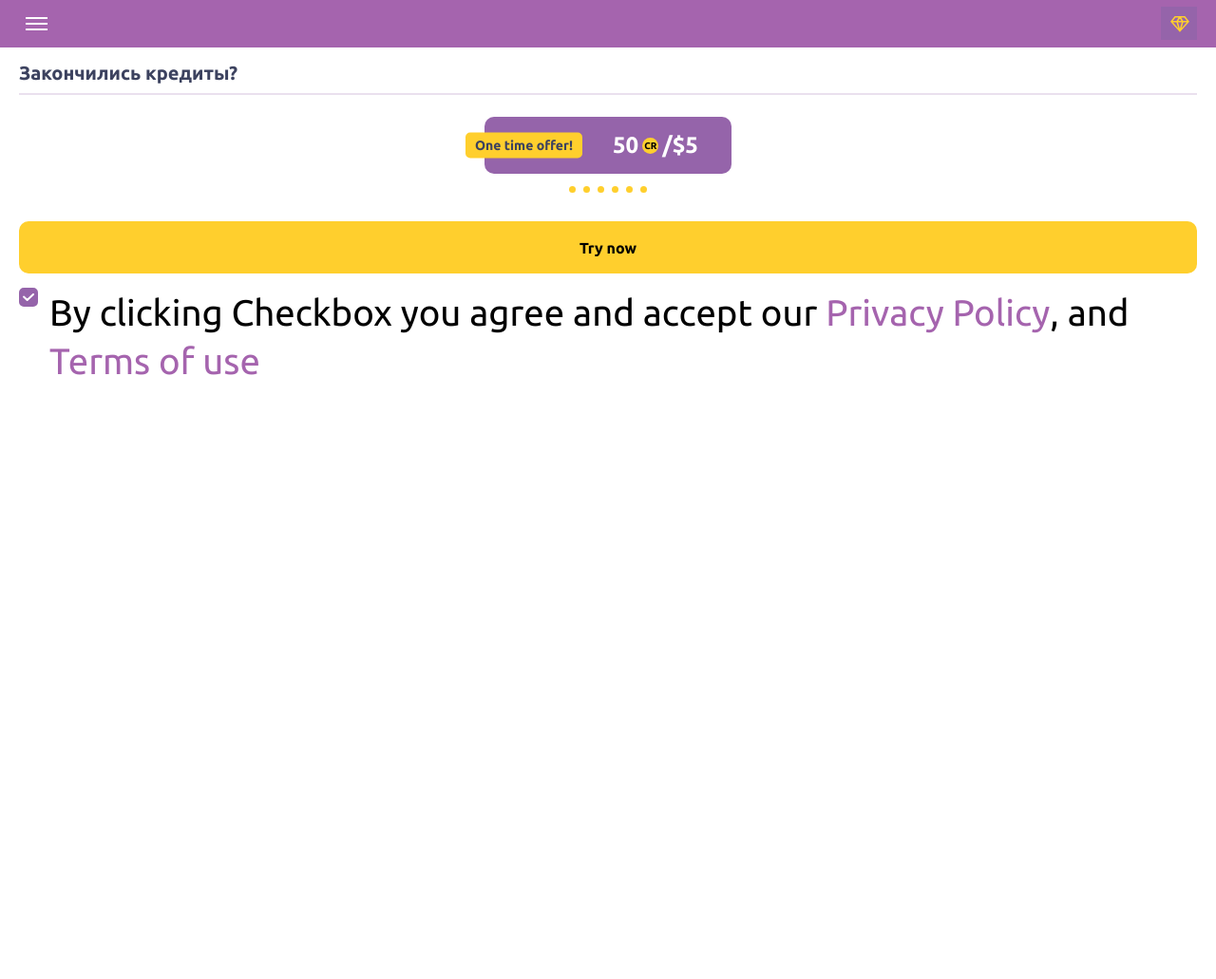
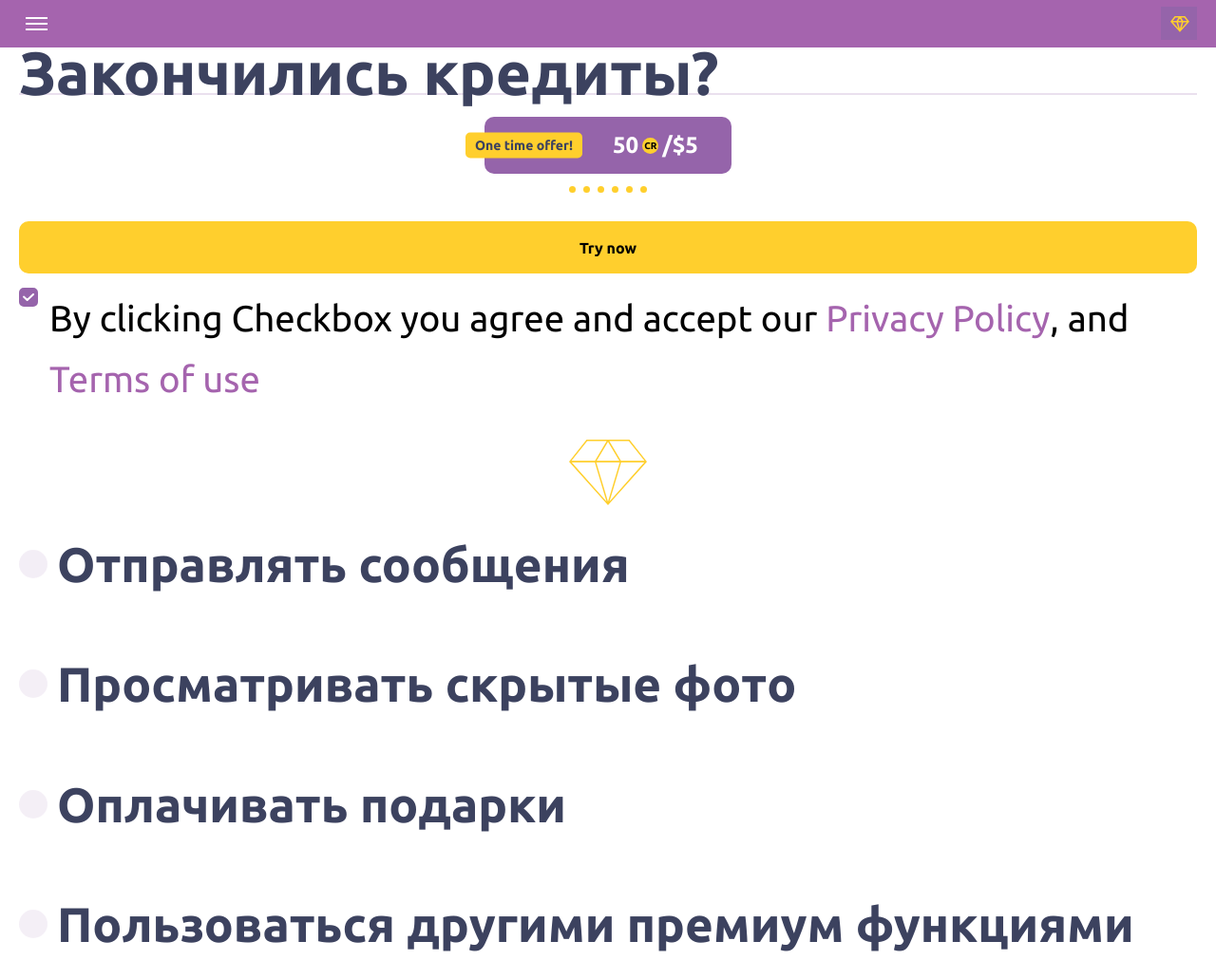
Before and after one commit to GarryVar/HTML-test, a website: page src/index.html in a window 1280 px wide. Shown: the whole page at 95% size. Before the commit the page ends 800 px from the top, so only its background shows below. Drawn offline with Linux system fonts and the light colour scheme.

Commit message:
Added svg sprite and premium-page block

```diff
--- a/src/index.html
+++ b/src/index.html
@@ -116,6 +116,37 @@
                 </div>
             </div>
         </section>
+
+        <section class="premium-page">
+            <div class="premium-page__content">
+                <div class="premium-page__image">
+                    <img src="img/diamond.svg" alt="vector image of orange diamond">
+                </div>
+                <ul class="premium-page__features">
+                    <li class="premium-page__feature">
+                        <span>
+                            <svg viewBox="0 0 13 13" width="13" height="13">
+                                <use href="img/sprite.svg#message"></use>
+                            </svg>
+                        </span>
+                        <p>Отправлять сообщения</p>
+                    </li>
+                    <li class="premium-page__feature">
+                        <span></span>
+                        <p>Просматривать скрытые фото</p>
+                    </li>
+                    <li class="premium-page__feature">
+                        <span></span>
+                        <p>Оплачивать подарки</p>
+                    </li>
+                    <li class="premium-page__feature">
+                        <span></span>
+                        <p>Пользоваться другими премиум
+                            функциями</p>
+                    </li>
+                </ul>
+            </div>
+        </section>
     </main>
 
     <script src="scripts/jquery-3.7.1.min.js"></script>
--- a/src/styles/components/credits.css
+++ b/src/styles/components/credits.css
@@ -174,7 +174,7 @@
   margin: 0;
   font-size: 3vw;
   font-weight: 400;
-  line-height: 4vw;
+  line-height: 5vw;
   color: var(--black);
  }
 
--- a/src/styles/components/main-content.css
+++ b/src/styles/components/main-content.css
@@ -2,7 +2,7 @@
   padding-bottom: 10px;
   padding-top: 15px;
 
-  font-size: 20px;
+  font-size: 5vw;
   font-weight: 700;
   line-height: 23px;
 
--- /dev/null
+++ b/src/styles/components/premium-page.css
@@ -0,0 +1,42 @@
+.premium-page__content {
+  display: flex;
+  flex-direction: column;
+  align-items: center;
+
+  padding-top: 32px;
+}
+
+.premium-page__features {
+  width: 100%;
+}
+
+.premium-page__feature {
+  display: flex;
+  align-items: center;
+  gap: 10px;
+  margin-bottom: 10px;
+}
+
+.premium-page__feature:last-child {
+  margin-bottom: 0;
+}
+
+.premium-page__feature span {
+  display: flex;
+  align-items: center;
+  justify-content: center;
+  flex-shrink: 0;
+  width: 30px;
+  height: 30px;
+
+  border-radius: 50%;
+  background-color: var(--primary-dark);
+  opacity: .1;
+}
+
+.premium-page__feature p {
+  font-size: 4vw;
+  font-weight: 700;
+  line-height: 14px;
+  var(--primary-dark);
+}
--- a/src/styles/index.css
+++ b/src/styles/index.css
@@ -6,3 +6,4 @@
 @import 'components/premium.css';
 @import 'components/main-content.css';
 @import 'components/credits.css';
+@import 'components/premium-page.css';
```
Also changed, not shown: src/img/diamond.svg (added), src/img/sprite.svg (added).
